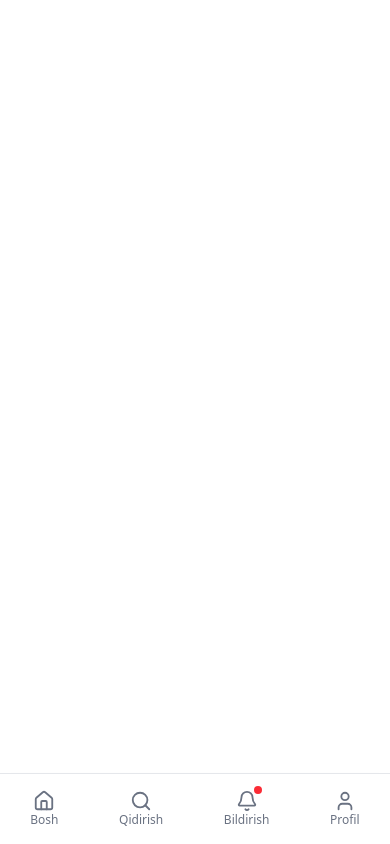
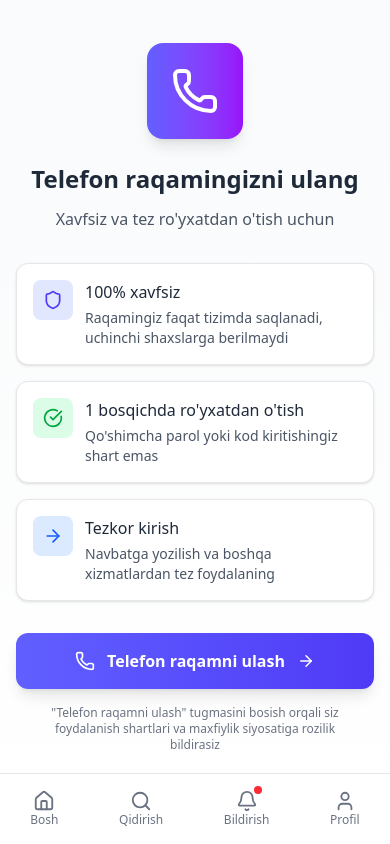
Before and after one commit to Ravshanbek0/Timey, a React (Vite) app: page /sharephone in a window 390 px wide. Built offline with nearby package versions, Linux system fonts and the light colour scheme.

Commit message:
Phone number sharing

```diff
--- a/src/App.jsx
+++ b/src/App.jsx
@@ -5,6 +5,7 @@ import Nav from './components/nav/Nav'
 import SearchPage from './pages/searchpage/SearchPage'
 import MasterProfile from './pages/masterProfile/MasterProfile'
 import BookingPage from './pages/bookingPage/BookingPage'
+import PhoneNumber from './pages/phoneNumber/phoneNumber'
 
 function App() {
   return (
@@ -15,6 +16,7 @@ function App() {
           <Route path='/searchpage/:type' element={<SearchPage />} />
           <Route path='/masterProfile' element={<MasterProfile />} />
           <Route path='/bookingPage' element={<BookingPage />} />
+          <Route path='/sharephone' element={<PhoneNumber />} />
         </Routes>
         <Nav/>
       </BrowserRouter>
--- a/src/pages/bookingPage/BookingPage.jsx
+++ b/src/pages/bookingPage/BookingPage.jsx
@@ -1,8 +1,9 @@
 import React from "react";
 import { ArrowLeft, Star, Clock, Calendar, MapPin, Edit2, CheckCircle } from "lucide-react";
-import { Link } from "react-router-dom";
+import { Link, useNavigate } from "react-router-dom";
 
 export default function BookingPage() {
+    const navigate = useNavigate()
     return (
         <div className="min-h-screen bg-gradient-to-b from-gray-50 to-white pb-28">
 
@@ -124,7 +125,7 @@ export default function BookingPage() {
                             <p className="text-xs text-gray-500">Taxminiy narx</p>
                             <p className="text-lg font-bold text-gray-900">50 000 so'm</p>
                         </div>
-                        <button className="bg-gradient-to-r from-indigo-500 to-indigo-600 text-white px-6 py-3 rounded-xl font-semibold hover:shadow-lg transition-shadow flex items-center gap-2">
+                        <button onClick={(()=>{navigate('/sharephone')})} className="bg-gradient-to-r from-indigo-500 to-indigo-600 text-white px-6 py-3 rounded-xl font-semibold hover:shadow-lg transition-shadow flex items-center gap-2">
                             <CheckCircle size={18} />
                             Buyurtmani yuborish
                         </button>
--- /dev/null
+++ b/src/pages/phoneNumber/phoneNumber.jsx
@@ -0,0 +1,184 @@
+import React, { useEffect, useState } from "react";
+import { Phone, Shield, CheckCircle, ArrowRight, Loader2, Smartphone } from "lucide-react";
+
+export default function PhoneNumber() {
+  const [phone, setPhone] = useState(null);
+  const [loading, setLoading] = useState(false);
+  const [error, setError] = useState(null);
+
+  useEffect(() => {
+    if (window.Telegram?.WebApp) {
+      window.Telegram.WebApp.ready();
+      window.Telegram.WebApp.expand();
+      window.Telegram.WebApp.setHeaderColor("#4F46E5"); // Indigo color
+      window.Telegram.WebApp.setBackgroundColor("#F9FAFB"); // Gray-50
+    }
+  }, []);
+
+  const requestPhone = () => {
+    setLoading(true);
+    setError(null);
+
+    if (!window.Telegram?.WebApp) {
+      setError("Telegram WebApp not available");
+      setLoading(false);
+      return;
+    }
+
+    window.Telegram.WebApp.requestContact((result) => {
+      setLoading(false);
+
+      if (result?.phone_number) {
+        setPhone(result.phone_number);
+
+        // Success animation
+        setTimeout(() => {
+          if (window.Telegram?.WebApp) {
+            window.Telegram.WebApp.close();
+          }
+        }, 2000);
+      } else {
+        setError("Telefon raqam olinmadi. Iltimos, qayta urinib ko'ring.");
+      }
+    });
+  };
+
+  return (
+    <div className="min-h-screen bg-gradient-to-b from-gray-50 to-white flex flex-col items-center justify-center px-4 py-8">
+
+      {/* Success State */}
+      {phone ? (
+        <div className="w-full max-w-md text-center animate-fade-in">
+          <div className="mb-6">
+            <div className="w-20 h-20 bg-gradient-to-r from-green-500 to-emerald-500 rounded-full flex items-center justify-center mx-auto mb-4 shadow-lg">
+              <CheckCircle className="text-white" size={40} />
+            </div>
+            <h2 className="text-2xl font-bold text-gray-800 mb-2">
+              Muvaffaqiyatli!
+            </h2>
+            <p className="text-gray-600 mb-6">
+              Telefon raqamingiz qabul qilindi
+            </p>
+          </div>
+
+          <div className="bg-gradient-to-r from-green-50 to-emerald-50 border border-green-200 rounded-2xl p-5 mb-6">
+            <div className="flex items-center justify-center gap-3">
+              <div className="w-12 h-12 bg-green-100 rounded-xl flex items-center justify-center">
+                <Smartphone className="text-green-600" size={24} />
+              </div>
+              <div className="text-left">
+                <p className="text-sm text-gray-500">Telefon raqamingiz</p>
+                <p className="text-lg font-bold text-gray-800">{phone}</p>
+              </div>
+            </div>
+          </div>
+
+          <div className="flex items-center justify-center gap-2 text-sm text-gray-500">
+            <Loader2 className="animate-spin" size={16} />
+            <span>Dasturga yo'naltirilmoqda...</span>
+          </div>
+        </div>
+      ) : (
+        /* Initial State */
+        <div className="w-full max-w-md">
+          <div className="text-center mb-8">
+            <div className="w-24 h-24 bg-gradient-to-r from-indigo-500 to-purple-600 rounded-2xl flex items-center justify-center mx-auto mb-6 shadow-lg">
+              <Phone className="text-white" size={48} />
+            </div>
+
+            <h1 className="text-2xl font-bold text-gray-800 mb-3">
+              Telefon raqamingizni ulang
+            </h1>
+
+            <p className="text-gray-600 mb-2">
+              Xavfsiz va tez ro'yxatdan o'tish uchun
+            </p>
+          </div>
+
+          {/* Benefits List */}
+          <div className="space-y-4 mb-8">
+            <div className="flex items-start gap-3 bg-white p-4 rounded-xl border border-gray-200 shadow-sm">
+              <div className="w-10 h-10 bg-indigo-100 rounded-lg flex items-center justify-center flex-shrink-0">
+                <Shield className="text-indigo-600" size={20} />
+              </div>
+              <div className="text-left">
+                <h4 className="font-medium text-gray-800 mb-1">100% xavfsiz</h4>
+                <p className="text-sm text-gray-600">
+                  Raqamingiz faqat tizimda saqlanadi, uchinchi shaxslarga berilmaydi
+                </p>
+              </div>
+            </div>
+
+            <div className="flex items-start gap-3 bg-white p-4 rounded-xl border border-gray-200 shadow-sm">
+              <div className="w-10 h-10 bg-green-100 rounded-lg flex items-center justify-center flex-shrink-0">
+                <CheckCircle className="text-green-600" size={20} />
+              </div>
+              <div className="text-left">
+                <h4 className="font-medium text-gray-800 mb-1">1 bosqichda ro'yxatdan o'tish</h4>
+                <p className="text-sm text-gray-600">
+                  Qo'shimcha parol yoki kod kiritishingiz shart emas
+                </p>
+              </div>
+            </div>
+
+            <div className="flex items-start gap-3 bg-white p-4 rounded-xl border border-gray-200 shadow-sm">
+              <div className="w-10 h-10 bg-blue-100 rounded-lg flex items-center justify-center flex-shrink-0">
+                <ArrowRight className="text-blue-600" size={20} />
+              </div>
+              <div className="text-left">
+                <h4 className="font-medium text-gray-800 mb-1">Tezkor kirish</h4>
+                <p className="text-sm text-gray-600">
+                  Navbatga yozilish va boshqa xizmatlardan tez foydalaning
+                </p>
+              </div>
+            </div>
+          </div>
+
+          {/* Error Message */}
+          {error && (
+            <div className="mb-4 p-3 bg-red-50 border border-red-200 text-red-700 rounded-xl text-sm">
+              {error}
+            </div>
+          )}
+
+          {/* Main Button */}
+          <button
+            onClick={requestPhone}
+            disabled={loading}
+            className="w-full bg-gradient-to-r from-indigo-500 to-indigo-600 hover:from-indigo-600 hover:to-indigo-700 text-white font-semibold py-4 rounded-xl shadow-lg hover:shadow-xl transition-all duration-300 flex items-center justify-center gap-3 disabled:opacity-70 disabled:cursor-not-allowed"
+          >
+            {loading ? (
+              <>
+                <Loader2 className="animate-spin" size={20} />
+                <span>Yuklanmoqda...</span>
+              </>
+            ) : (
+              <>
+                <Phone size={20} />
+                <span>Telefon raqamni ulash</span>
+                <ArrowRight size={18} />
+              </>
+            )}
+          </button>
+
+          {/* Privacy Note */}
+          <p className="text-xs text-center text-gray-500 mt-4 px-4 pb-12">
+            "Telefon raqamni ulash" tugmasini bosish orqali siz
+            <span className="font-medium"> foydalanish shartlari</span> va
+            <span className="font-medium"> maxfiylik siyosati</span>ga rozilik bildirasiz
+          </p>
+        </div>
+      )}
+
+      <style jsx>{`
+        @keyframes fade-in {
+          from { opacity: 0; transform: translateY(10px); }
+          to { opacity: 1; transform: translateY(0); }
+        }
+        .animate-fade-in {
+          animation: fade-in 0.5s ease-out;
+        }
+      `}</style>
+    </div>
+  );
+}
```
Also changed, not shown: src/App.css (deleted).
